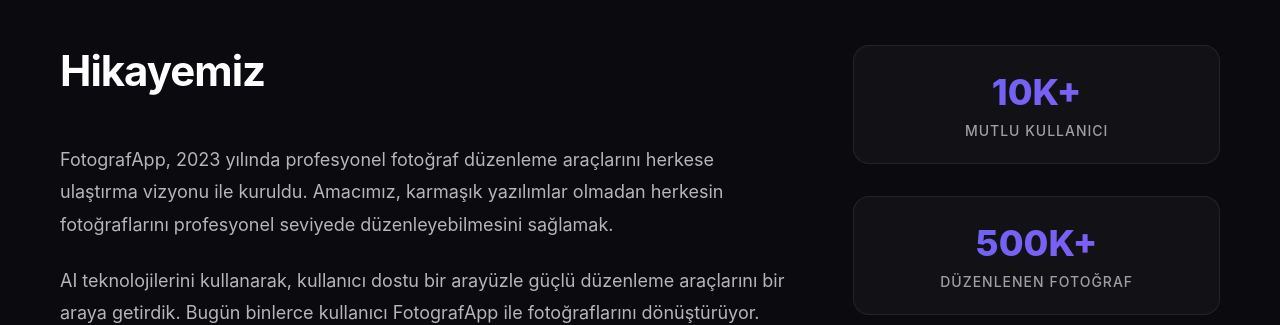
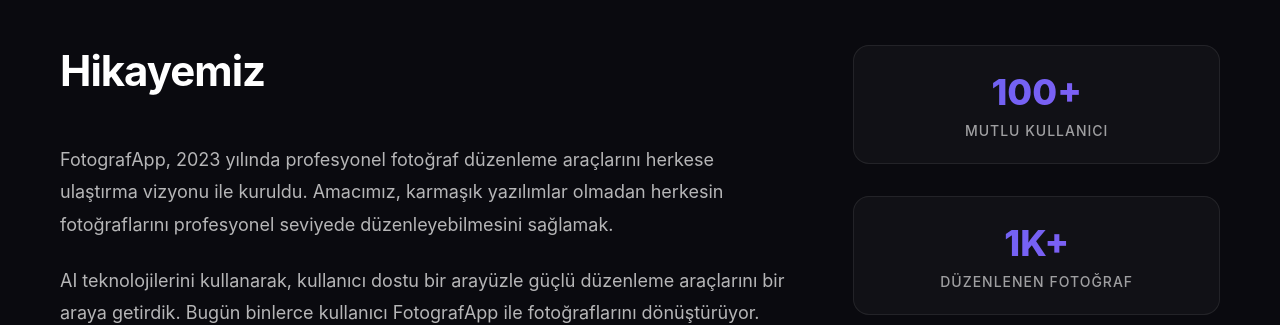
Before and after one commit to mehmetkzlldev/FotografUygulamas-App, a React (Vite) app: page /hakkimizda in a window 1280 px wide. Shown: the part 427-752 px from the top of the page. Built offline with nearby package versions, Linux system fonts and the light colour scheme; no server answers.

Commit message:
Make stats dynamic from MongoDB/localStorage in AboutScreen

```diff
--- a/src/screens/AboutScreen.tsx
+++ b/src/screens/AboutScreen.tsx
@@ -1,9 +1,35 @@
-import React from 'react';
+import React, { useState, useEffect } from 'react';
 import Header from '../components/Header';
 import Footer from '../components/Footer';
+import { getStatistics } from '../utils/mongodb';
 import './AboutScreen.css';
 
 const AboutScreen: React.FC = () => {
+  const [stats, setStats] = useState({
+    photosEdited: 0,
+    activeUsers: 0,
+    countries: 50 // Ülke sayısı sabit kalabilir veya farklı bir kaynaktan gelebilir
+  });
+
+  useEffect(() => {
+    // İstatistikleri yükle
+    const loadStats = async () => {
+      try {
+        const statistics = await getStatistics();
+        if (statistics) {
+          setStats({
+            photosEdited: statistics.photosEdited || 0,
+            activeUsers: statistics.activeUsers || 0,
+            countries: 50 // Ülke sayısı
+          });
+        }
+      } catch (error) {
+        console.error('İstatistik yükleme hatası:', error);
+      }
+    };
+    loadStats();
+  }, []);
+
   const team = [
     { name: 'Mehmet Ali Kızıloğlu', role: 'Kurucu', avatar: '👨‍💼' },
   ];
@@ -61,15 +87,29 @@
             </div>
             <div className="story-stats">
               <div className="stat-item">
-                <div className="stat-value">10K+</div>
+                <div className="stat-value">
+                  {stats.activeUsers >= 1000
+                    ? `${(stats.activeUsers / 1000).toFixed(1)}K+`
+                    : stats.activeUsers > 0
+                      ? `${stats.activeUsers}+`
+                      : '100+'}
+                </div>
                 <div className="stat-label">Mutlu Kullanıcı</div>
               </div>
               <div className="stat-item">
-                <div className="stat-value">500K+</div>
+                <div className="stat-value">
+                  {stats.photosEdited >= 1000000
+                    ? `${(stats.photosEdited / 1000000).toFixed(1)}M+`
+                    : stats.photosEdited >= 1000
+                      ? `${(stats.photosEdited / 1000).toFixed(0)}K+`
+                      : stats.photosEdited > 0
+                        ? `${stats.photosEdited}+`
+                        : '1K+'}
+                </div>
                 <div className="stat-label">Düzenlenen Fotoğraf</div>
               </div>
               <div className="stat-item">
-                <div className="stat-value">50+</div>
+                <div className="stat-value">{stats.countries}+</div>
                 <div className="stat-label">Ülke</div>
               </div>
             </div>
```
